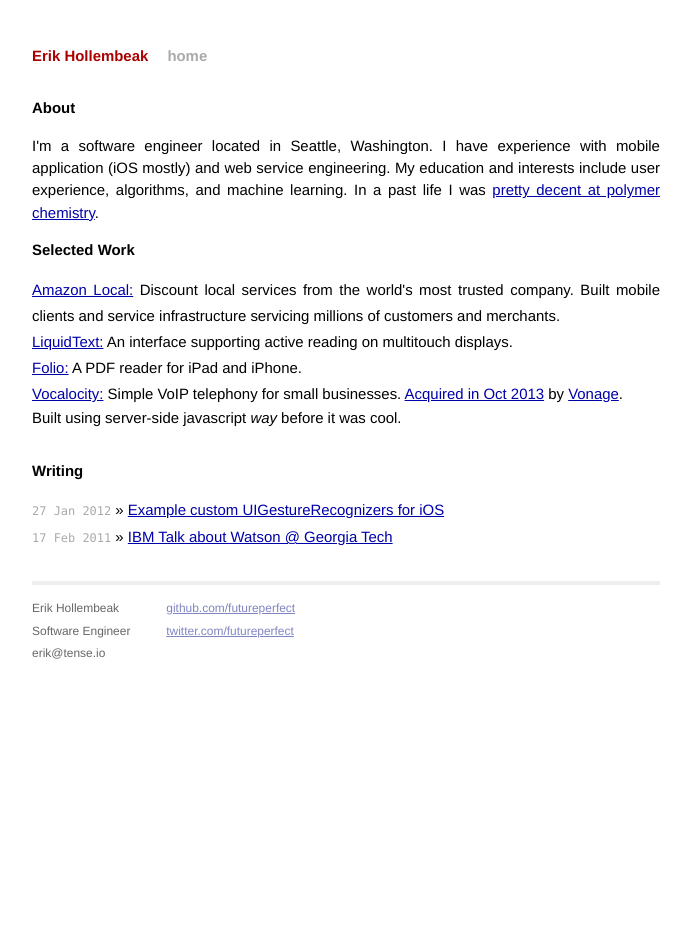
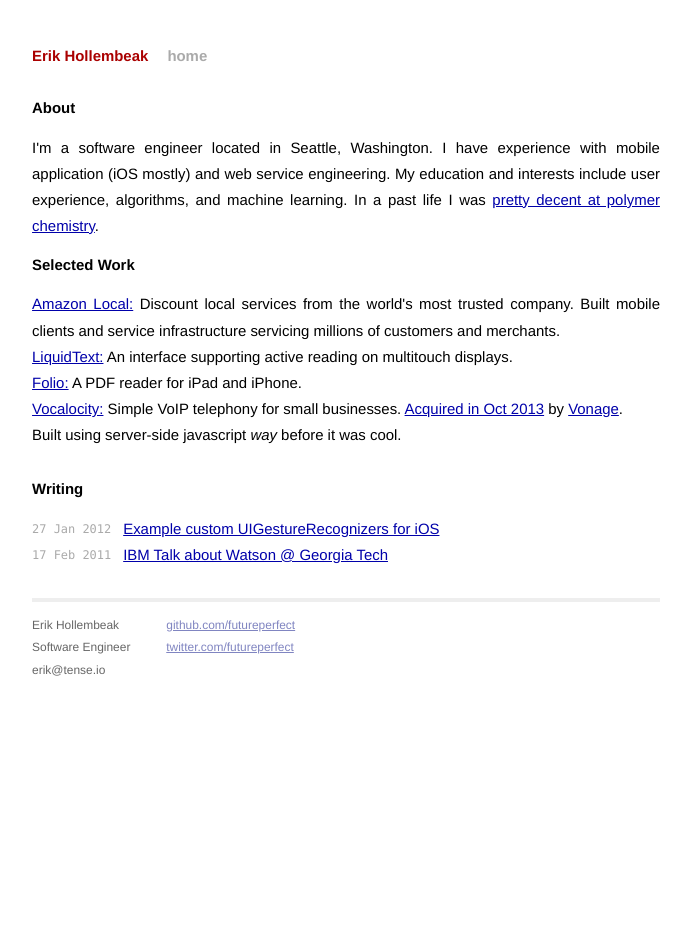
Before and after one commit to futureperfect/futureperfect.github.com, a Jekyll site: the page built from index.html, in a window 1280 px wide. Shown: the whole page, without its empty margins (294-985 px from the left). Built offline with Jekyll 4.4.1, drawn with Linux system fonts in a browser that asks for light colours.

Commit message:
Update markup to use article and time html

```diff
--- a/css/main.css
+++ b/css/main.css
@@ -29,24 +29,45 @@
 a:hover   { color: #000; }
 a:visited { color: #a0a; }
 
+.group:before, .group:after {
+  content: "";
+  display: table;
+}
+
+.group:after {
+  clear: both;
+}
+.group {
+  zoom: 1; /* IE6&7 */
+}
+
 /*****************************************************************************/
 /*
 /* Home
 /*
 /*****************************************************************************/
+section p {
+  line-height: 1.75em;
+}
+
 ul.posts {
   list-style-type: none;
   margin-bottom: 2em;
-}
-
-ul.posts li {
   line-height: 1.75em;
 }
 
-ul.posts span {
+.posts time  {
   color: #aaa;
   font-family: Monaco, "Courier New", monospace;
   font-size: 80%;
+  float: left;
+  display: inline;
+  margin-right: 1em;
+}
+
+.posts article h2 {
+  font-weight: normal;
+  display: inline;
 }
 
 /*****************************************************************************/
@@ -92,7 +113,7 @@
   color: #000;
 }
 
-.site .meta {
+.meta, time {
   color: #aaa;
 }
 
--- a/index.html
+++ b/index.html
@@ -36,7 +36,12 @@
     <h1>Writing</h1>
     <ul class="posts">
       {% for post in site.posts %}
-        <li><span>{{ post.date | date_to_string }}</span> &raquo; <a href="{{ post.url }}">{{ post.title }}</a></li>
-      {% endfor %}
+      <li>
+        <article class="group">
+          <h2><a href="{{ post.url }}">{{ post.title }}</a></h2>
+          <time datetime="{{ post.date | date: "%Y-%m-%d" }}" pubdate>{{ post.date | date_to_string }}</time>
+        </article>
+      </li>
+    {% endfor %}
     </ul>
   </section>
```
Also changed, not shown: _layouts/post.html (+9 -5 lines).
